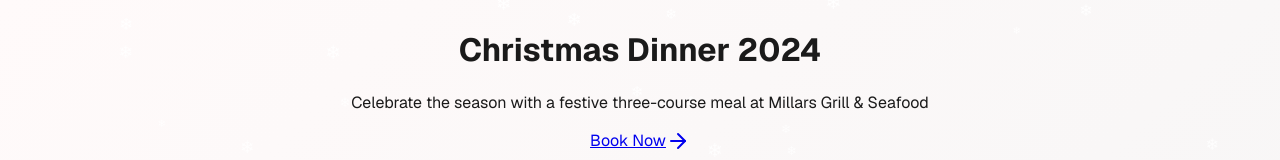
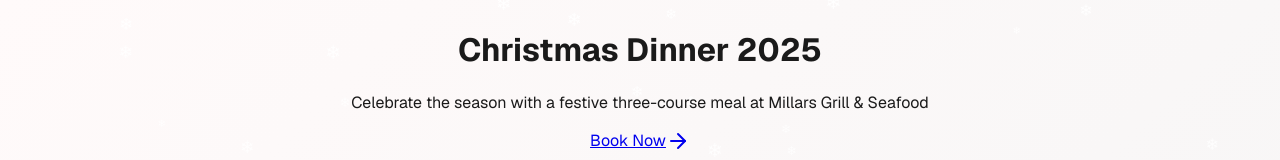
Before and after one commit to burkedavid/xmas-dinner-booking, a Next.js app: page / in a window 1280 px wide. Shown: the top 160 px of the page. Built offline with nearby package versions, Linux system fonts and the light colour scheme.

Commit message:
Update event year in title from 2024 to 2025 for accuracy

```diff
--- a/app/page.tsx
+++ b/app/page.tsx
@@ -26,7 +26,7 @@
           >
             {/* Compact Title */}
             <h1 className="text-4xl md:text-5xl font-bold mb-3 text-gray-900 drop-shadow-md">
-              Christmas Dinner 2024
+              Christmas Dinner 2025
             </h1>
 
             <p className="text-lg md:text-xl text-gray-800 max-w-2xl mx-auto mb-6">
```
